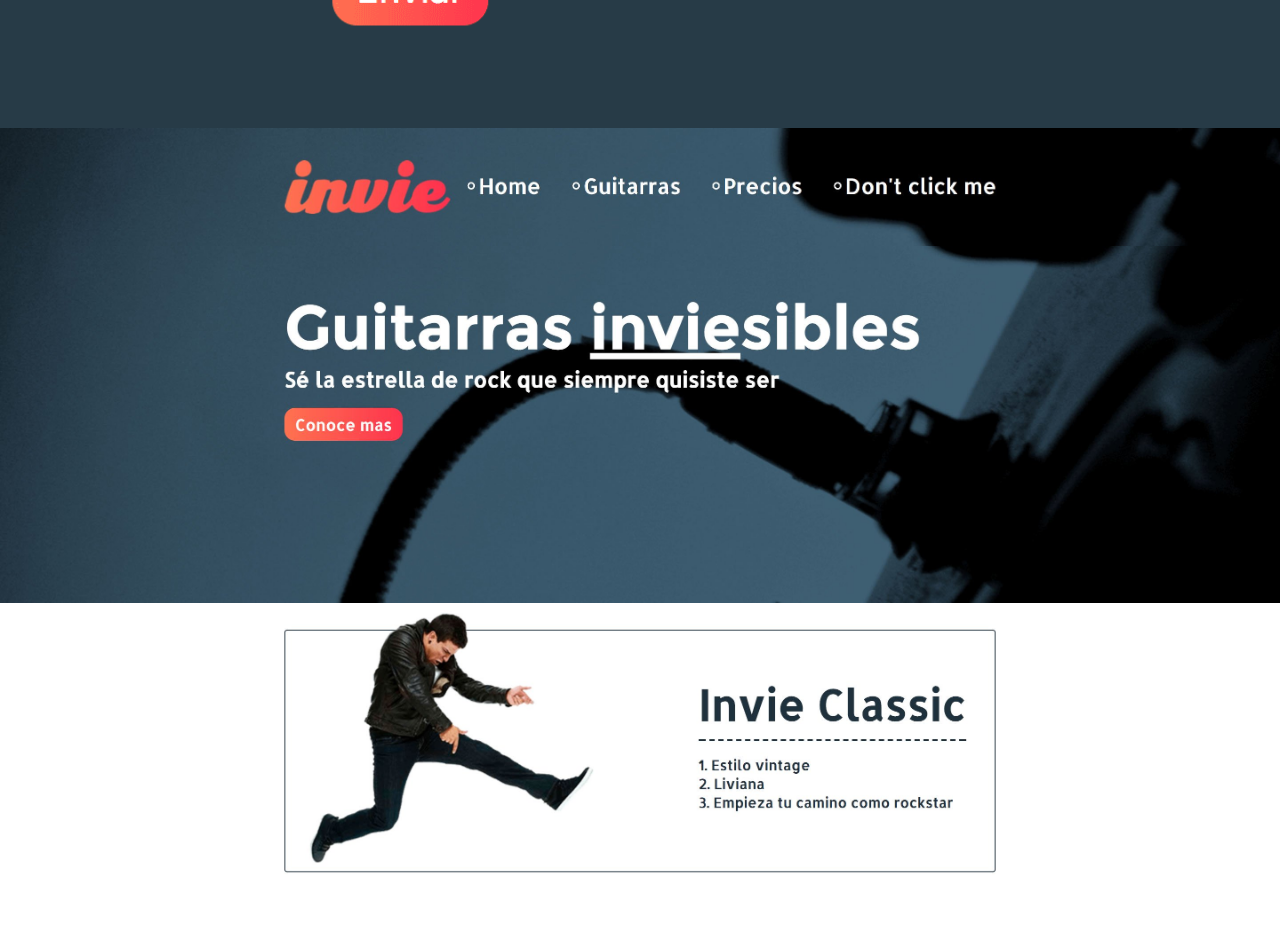
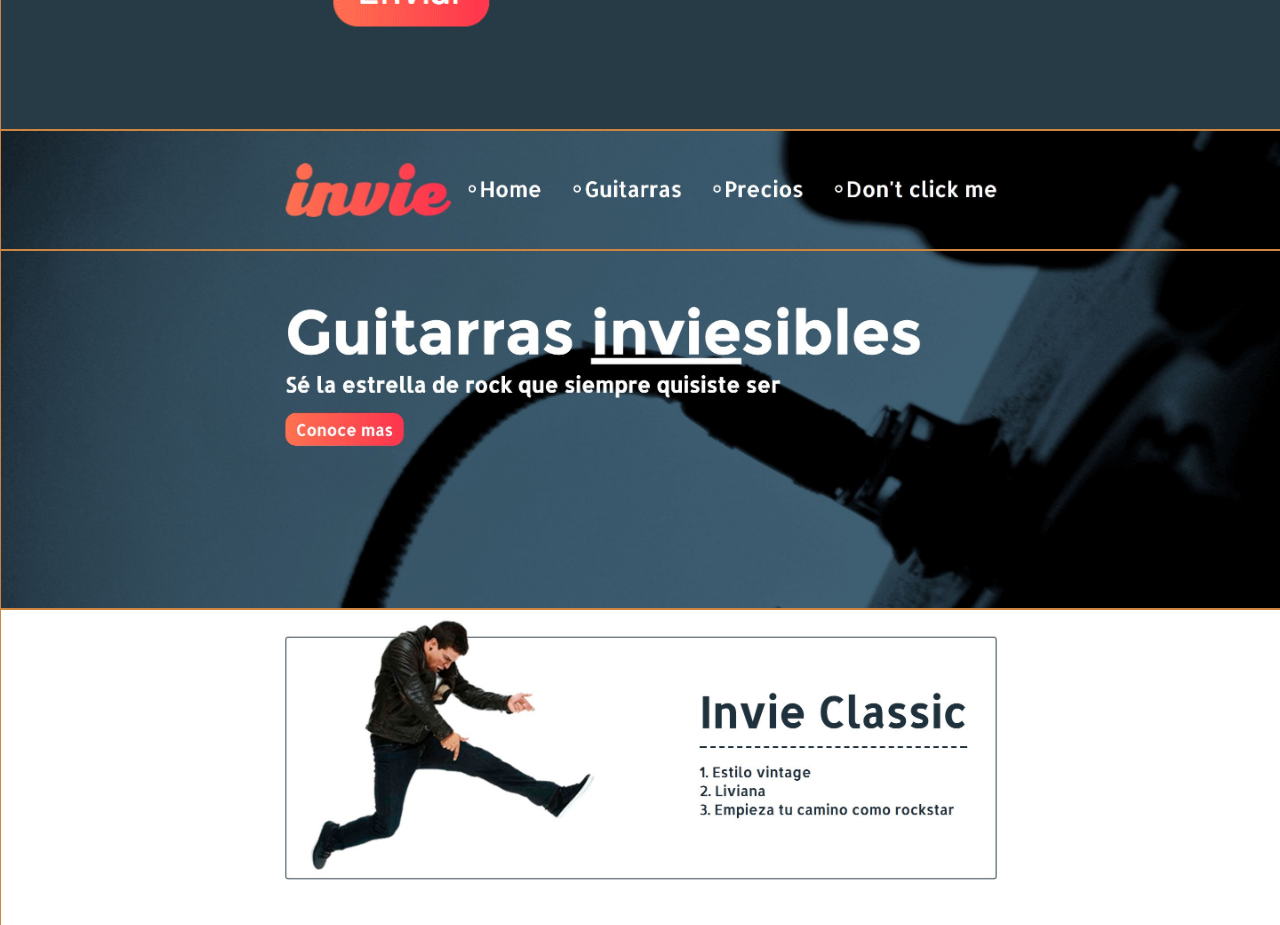
Before and after one commit to ondigitalDesarrollo/invie-github, a plain HTML site: page index.html in a window 1280 px wide. Shown: the part 5720-6645 px from the top of the page. Drawn offline with Linux system fonts and the light colour scheme.

Commit message:
Cambio 6

```diff
--- a/app.css
+++ b/app.css
@@ -8,3 +8,7 @@ img{
     margin: 0 auto;
     vertical-align: top;
 }
+
+img{
+    border: 1px solid peru;
+}
--- a/responsive.css
+++ /dev/null
@@ -1,5 +0,0 @@
-@media screen and (max-width: 1280px) {
-    body{
-        background: peru;
-    }
-}
```
Also changed, not shown: index.html (line endings or trailing spaces).
